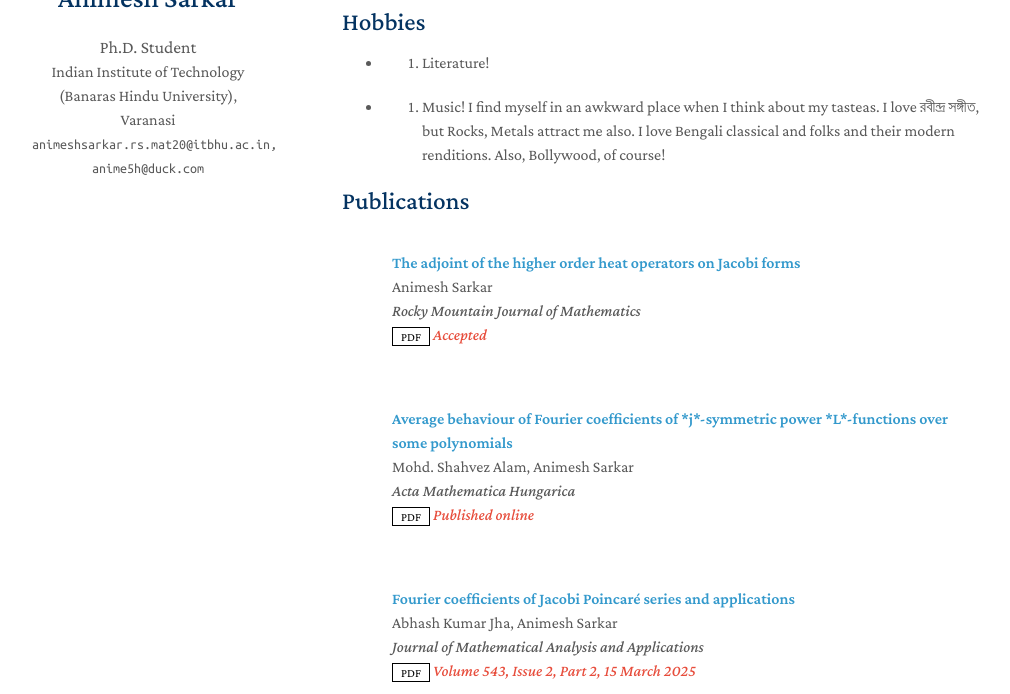
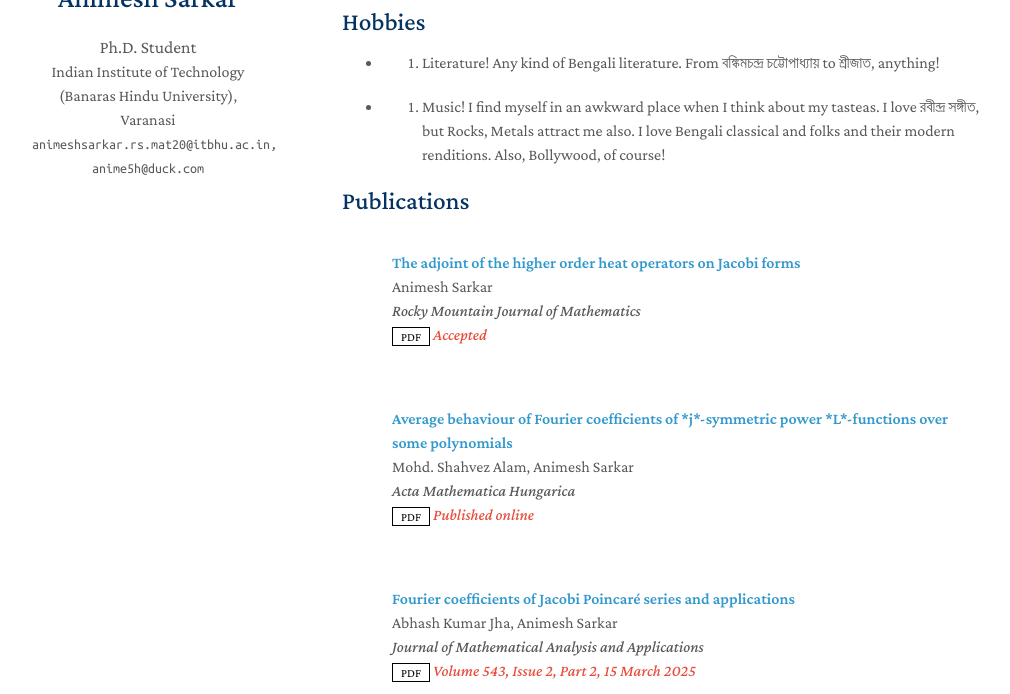
Before and after one commit to 4nimesh/4nimesh.github.io, a Jekyll site: the page built from index.md, in a window 1280 px wide and 900 px high, scrolled down 416 px, cut to the strip 206-900 px from the top of the window. Shown: the whole strip, without its empty margins (128-1138 px from the left). Built offline with Jekyll 4.4.1, drawn with Linux system fonts in a browser that asks for light colours; a style sheet for code colours, icons or effects is not loaded; our own code applies the rules of GitHub Pages for plain Markdown files.

Commit message:
Update index.md

```diff
--- a/index.md
+++ b/index.md
@@ -22,7 +22,7 @@ I completed B.Sc. in Mathematics Honours (2013-2016) from [Cooch Behar College](
 - Trying to get my head around automorphic representations
 
 ## Hobbies
-- 1. Literature!
+- 1. Literature! Any kind of Bengali literature. From বঙ্কিমচন্দ্র চট্টোপাধ্যায় to শ্রীজাত, anything!
 - 2. Music! I find myself in an awkward place when I think about my tasteas. I love রবীন্দ্র সঙ্গীত, but Rocks, Metals attract me also. I love Bengali classical and folks and their modern renditions. Also, Bollywood, of course!
 
 
```
